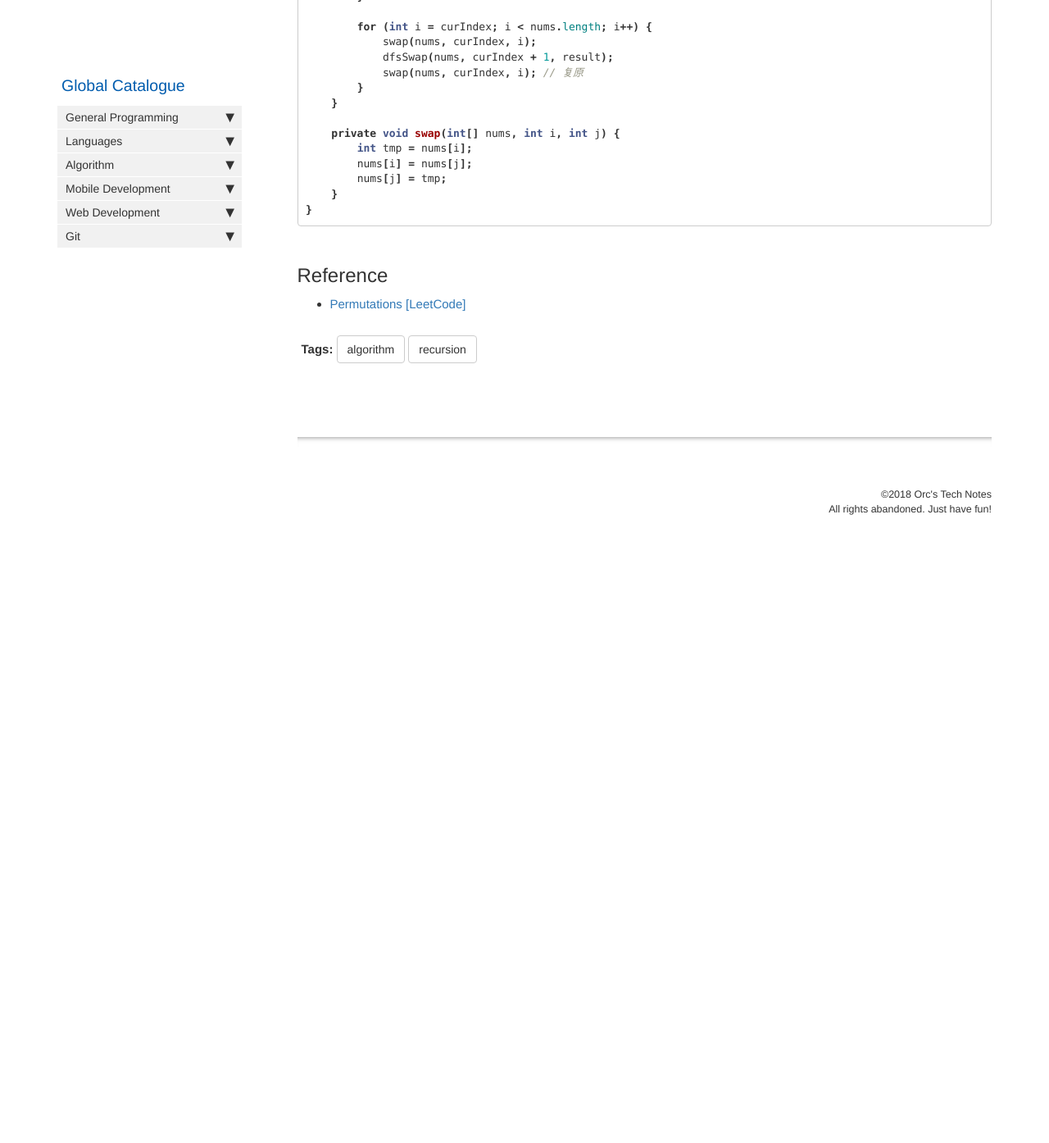
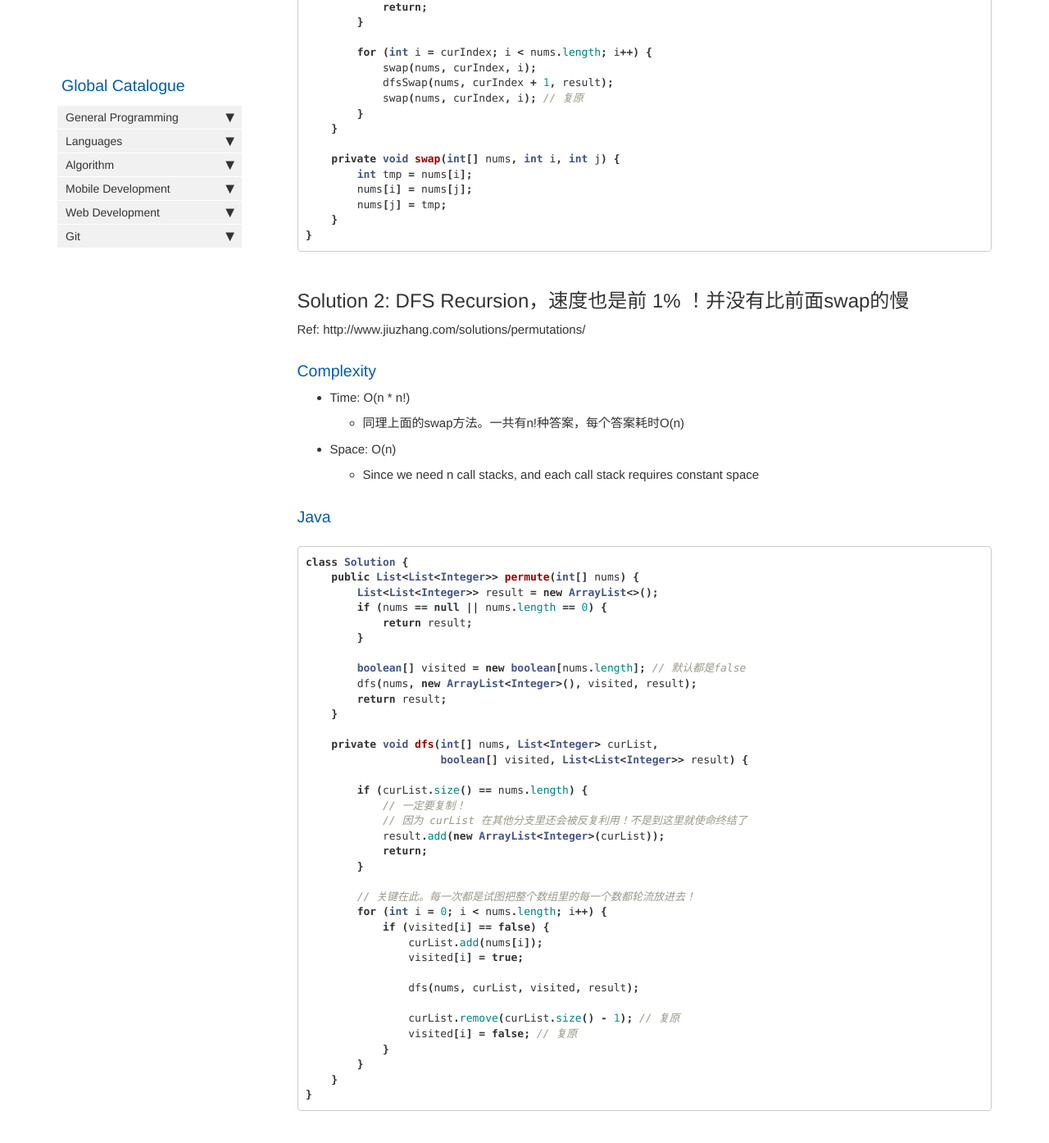
Before and after one commit to HungryOrc/hungryorc.github.io, a Jekyll site: the page built from pages/algorithm/algorithm_permutation_with_no_duplicate_elements.md, in a window 1280 px wide and 1400 px high, scrolled down 1843 px. Shown: the top 1394 px of the window at 82% size. Built offline with Jekyll 4.4.1, drawn with Linux system fonts in a browser that asks for light colours; nearby versions of some CDN libraries; comment, search, counter and statistics services are not loaded; before the commit the page ends 2524 px from its top, so only the background shows below that.

Commit message:
Update algorithm_permutation_with_no_duplicate_elements.md

````diff
--- a/pages/algorithm/algorithm_permutation_with_no_duplicate_elements.md
+++ b/pages/algorithm/algorithm_permutation_with_no_duplicate_elements.md
@@ -35,6 +35,7 @@ Given a collection of **distinct** integers, return all possible permutations.
 
 ### Complexity
 * Time: O(n * n!)
+  * 一共有n!种答案。每个答案耗时O(n)
   * 每个答案所需的 n 的时间是消耗在：每个答案得到以后，要用n的时间来造new List来固化这个答案
   * 得到每个答案的时间，其实只需要O(1)，因为我们用的是 swap 方法。具体解释：
     * 比如说要找 1, 2, 3 这三个数一共能组成多少个排列（答案是6种），那么swap方法的解题过程其实是：
@@ -91,6 +92,55 @@ class Solution {
 }
 ```
 
+## Solution 2: DFS Recursion，速度也是前 1% ！并没有比前面swap的慢
+Ref: http://www.jiuzhang.com/solutions/permutations/
+
+### Complexity
+* Time: O(n * n!)
+  * 同理上面的swap方法。一共有n!种答案，每个答案耗时O(n)
+* Space: O(n)
+  * Since we need n call stacks, and each call stack requires constant space
+
+### Java
+```java
+class Solution {
+    public List<List<Integer>> permute(int[] nums) {
+        List<List<Integer>> result = new ArrayList<>();
+        if (nums == null || nums.length == 0) {
+            return result;
+        }
+
+        boolean[] visited = new boolean[nums.length]; // 默认都是false
+        dfs(nums, new ArrayList<Integer>(), visited, result);
+        return result;
+    }
+
+    private void dfs(int[] nums, List<Integer> curList,
+                     boolean[] visited, List<List<Integer>> result) {
+
+        if (curList.size() == nums.length) {
+            // 一定要复制！
+            // 因为 curList 在其他分支里还会被反复利用！不是到这里就使命终结了
+            result.add(new ArrayList<Integer>(curList));
+            return;
+        }
+
+        // 关键在此。每一次都是试图把整个数组里的每一个数都轮流放进去！
+        for (int i = 0; i < nums.length; i++) {
+            if (visited[i] == false) {
+                curList.add(nums[i]);
+                visited[i] = true;
+
+                dfs(nums, curList, visited, result);
+
+                curList.remove(curList.size() - 1); // 复原
+                visited[i] = false; // 复原
+            }
+        }
+    }
+}
+```
+
 ## Reference
 * [Permutations [LeetCode]](https://leetcode.com/problems/permutations/description/)
 
````
